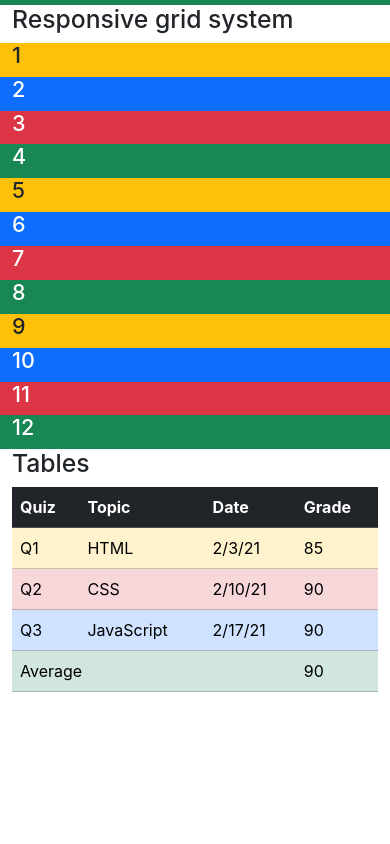
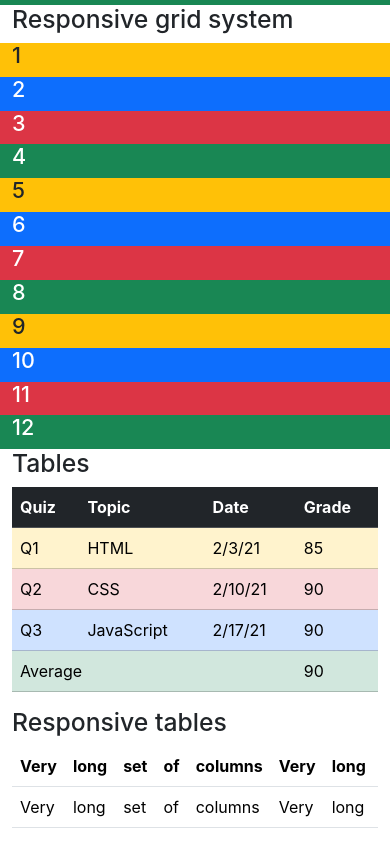
Before and after one commit to ChenzuoL/kanbas-react-web-app-2024-su2, a React (Create React App) app: page /#/Labs/Lab2 in a window 390 px wide. Shown: the part 5142-5986 px from the top of the page. Before the commit the page ends 5850 px from the top, so only its background shows below. Built offline with nearby package versions, Linux system fonts and the light colour scheme; the HTML template or start-up script is replaced by a standard one.

Commit message:
responsive table

```diff
--- a/src/Labs/Lab2/index.tsx
+++ b/src/Labs/Lab2/index.tsx
@@ -406,6 +406,26 @@ Here's another paragraph using a different ID and a different look and
           </tfoot>
         </table>
       </div>
+      <div id="wd-css-responsive-tables">
+        <h2>Responsive tables</h2>
+        <div className="table-responsive">
+          <table className="table">
+            <thead>
+              <tr><th>Very</th><th>long</th><th>set</th><th>of</th><th>columns</th>
+                  <th>Very</th><th>long</th><th>set</th><th>of</th><th>columns</th>
+                  <th>Very</th><th>long</th><th>set</th><th>of</th><th>columns</th>
+              </tr>
+            </thead>
+            <tbody>
+              <tr>
+                <td>Very</td><td>long</td><td>set</td><td>of</td><td>columns</td>
+                <td>Very</td><td>long</td><td>set</td><td>of</td><td>columns</td>
+                <td>Very</td><td>long</td><td>set</td><td>of</td><td>columns</td>
+              </tr>
+            </tbody>
+          </table>
+        </div>
+      </div>
     </div>
   );
 }
```
